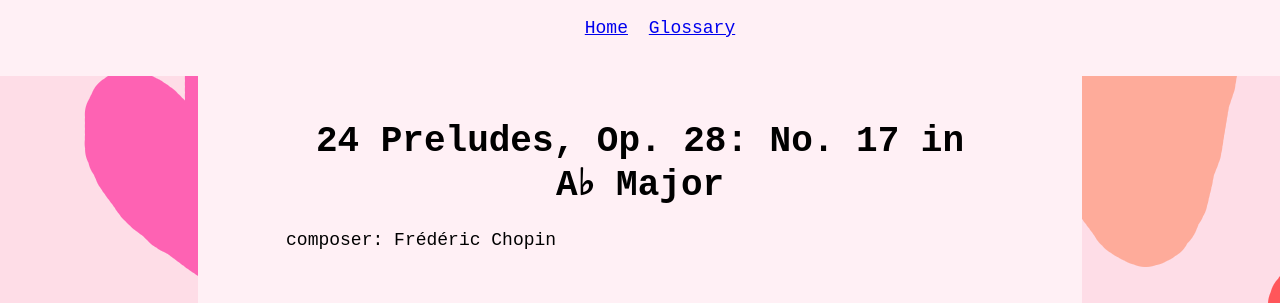
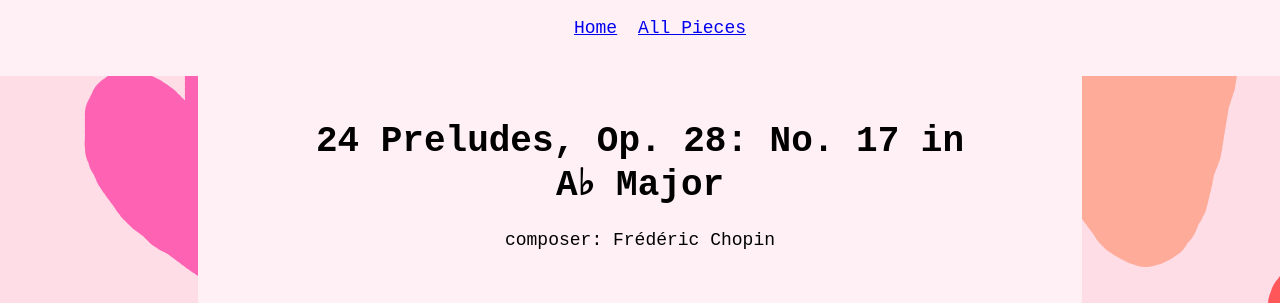
Before and after one commit to co0lbean/music-randomiser, a website: page 24preludesno17.html in a window 1280 px wide. Shown: the top 303 px of the page. Drawn offline with Linux system fonts and the light colour scheme.

Commit message:
change name and html from glossary to all pieces

```diff
--- a/24preludesno17.html
+++ b/24preludesno17.html
@@ -10,7 +10,7 @@
         <nav id="nav-bar">
             <ul>
                 <li><a href="index.html">Home</a></li>
-                <li><a href="glossary.html">Glossary</a></li>
+                <li><a href="all-pieces.html">All Pieces</a></li>
             </ul>
         </nav>
     </div>
@@ -19,7 +19,7 @@
 <body>
     <div class="background">
         <h1>24 Preludes, Op. 28: No. 17 in A♭ Major</h1>
-        <div class="intro">
+        <div class="composers">
             <p>composer: Frédéric Chopin</p>
         </div>
         <div class="video">
--- a/style.css
+++ b/style.css
@@ -31,17 +31,19 @@ h2 {
 td {
   padding: 0 20px 15px 0;
 }
-
+.composers {
+  text-align: center;
+}
 .video {
   text-align: center;
 }
 .intro {
-  text-align: justify;
+  text-align: center;
 }
 .happylistening {
   text-align: center;
 }
-.composers {
+.composerspics {
   text-align: center;
   padding: 0 100px;
 }
```
Also changed, not shown: all-pieces.html (renamed from list.html, +5 -1 lines), humoresquedvorak.html (+2 -2 lines), impromptuno3schubert.html (+2 -2 lines), index.html (+1 -1 lines), rach_pianoconcertono2_2ndmvmnt.html (+2 -2 lines), traumereischumann.html (+2 -2 lines), valsesentimentale.html (+2 -2 lines).
